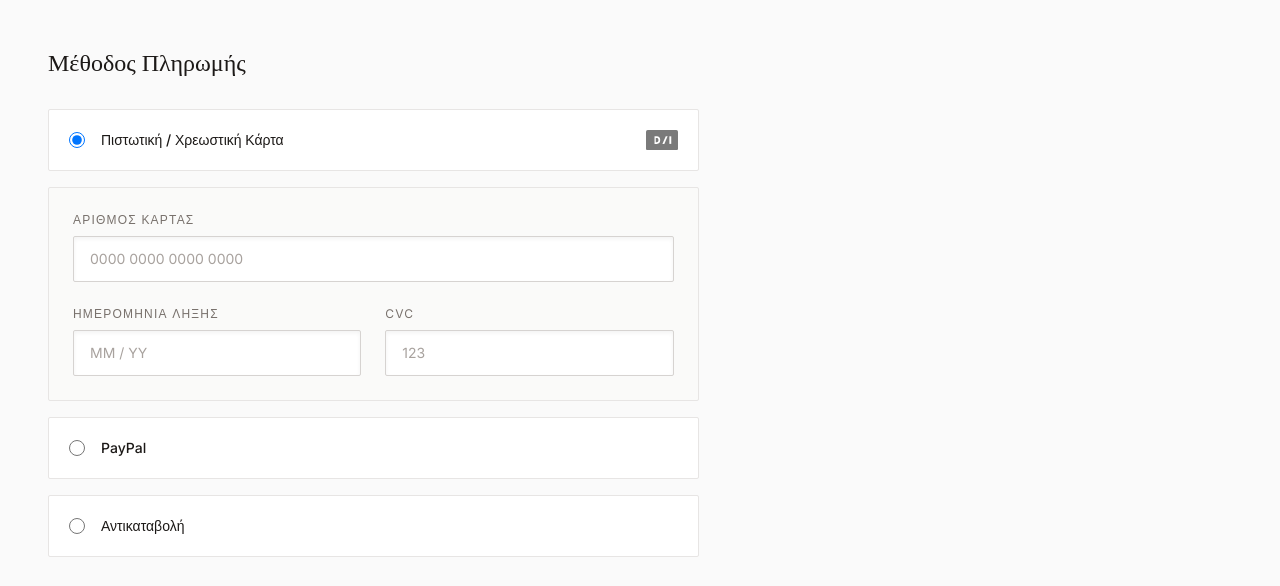
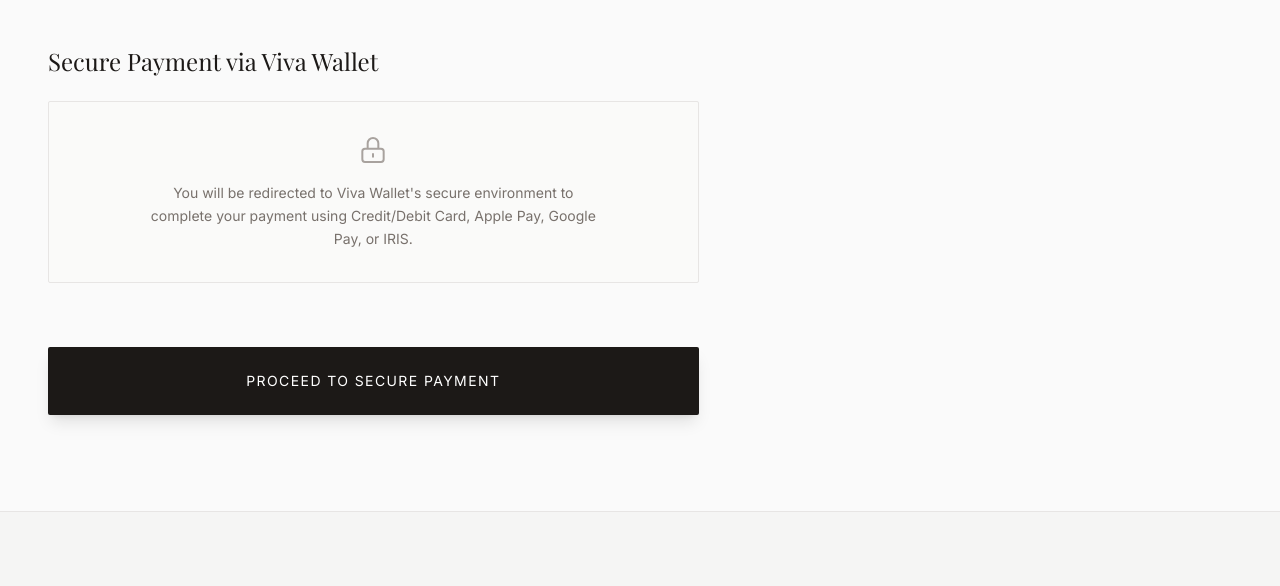
Before and after one commit to scarlxrd1/E-commerce, a plain HTML site: page public/checkout.html in a window 1280 px wide. Shown: the part 918-1504 px from the top of the page. Drawn offline with nearby package versions, Linux system fonts and the light colour scheme; no server answers; a web font is replaced by a local one.

Commit message:
Update payment section and button text

```diff
--- a/public/checkout.html
+++ b/public/checkout.html
@@ -120,59 +120,20 @@
                         </div>
                     </section>
 
-                    <!-- Payment Section -->
+                    <!-- Secure Payment Info Section -->
                     <section>
-                        <h2 data-i18n="checkout.payment_method" class="font-serif text-2xl text-stone-900 mb-8">Payment Method</h2>
-
-                        <div class="flex flex-col gap-4">
-                            <!-- Credit Card Option -->
-                            <label class="flex items-center justify-between p-5 border border-stone-200 rounded-sm cursor-pointer hover:border-stone-400 transition-colors bg-white">
-                                <div class="flex items-center gap-4">
-                                    <input type="radio" name="payment-method" value="credit-card" checked class="w-4 h-4 text-stone-900 bg-stone-100 border-stone-300 focus:ring-stone-900 focus:ring-2">
-                                    <span data-i18n="checkout.credit_card" class="font-sans text-sm font-medium text-stone-900">Credit / Debit Card</span>
-                                </div>
-                                <div class="flex gap-2">
-                                    <svg class="w-8 h-auto opacity-60" viewBox="0 0 38 24" fill="none"><rect width="38" height="24" rx="2" fill="#222222"/><path d="M12.9375 16.5H10.125V7.5H12.9375C15.225 7.5 16.875 8.85 16.875 12C16.875 15.15 15.225 16.5 12.9375 16.5ZM12.5625 9.375H11.625V14.625H12.5625C13.875 14.625 14.8125 13.875 14.8125 12C14.8125 10.125 13.875 9.375 12.5625 9.375Z" fill="white"/><path d="M21.75 16.5H19.5L23.4375 7.5H25.6875L21.75 16.5Z" fill="white"/><path d="M30 16.5H27.75V7.5H30V16.5Z" fill="white"/></svg>
-                                </div>
-                            </label>
-
-                            <!-- Credit Card Details Placeholder (Revealed if CC selected) -->
-                            <div id="cc-details" class="bg-stone-50 border border-stone-200 p-6 rounded-sm grid grid-cols-2 gap-6 transition-all duration-300">
-                                <div class="col-span-2">
-                                    <label data-i18n="checkout.labels.card_number" class="block font-sans text-xs tracking-widest uppercase text-stone-500 mb-2">Card Number</label>
-                                    <input type="text" placeholder="0000 0000 0000 0000" class="w-full bg-white border border-stone-300 py-3 px-4 font-sans text-sm text-stone-900 placeholder-stone-400 focus:outline-none focus:border-stone-900 transition-colors rounded-sm shadow-inner">
-                                </div>
-                                <div>
-                                    <label data-i18n="checkout.labels.expiry_date" class="block font-sans text-xs tracking-widest uppercase text-stone-500 mb-2">Expiry Date</label>
-                                    <input type="text" placeholder="MM / YY" class="w-full bg-white border border-stone-300 py-3 px-4 font-sans text-sm text-stone-900 placeholder-stone-400 focus:outline-none focus:border-stone-900 transition-colors rounded-sm shadow-inner">
-                                </div>
-                                <div>
-                                    <label data-i18n="checkout.labels.cvc" class="block font-sans text-xs tracking-widest uppercase text-stone-500 mb-2">CVC</label>
-                                    <input type="text" placeholder="123" class="w-full bg-white border border-stone-300 py-3 px-4 font-sans text-sm text-stone-900 placeholder-stone-400 focus:outline-none focus:border-stone-900 transition-colors rounded-sm shadow-inner">
-                                </div>
-                            </div>
-
-                            <!-- PayPal Option -->
-                            <label class="flex items-center justify-between p-5 border border-stone-200 rounded-sm cursor-pointer hover:border-stone-400 transition-colors bg-white">
-                                <div class="flex items-center gap-4">
-                                    <input type="radio" name="payment-method" value="paypal" class="w-4 h-4 text-stone-900 bg-stone-100 border-stone-300 focus:ring-stone-900 focus:ring-2">
-                                    <span data-i18n="checkout.paypal" class="font-sans text-sm font-medium text-stone-900">PayPal</span>
-                                </div>
-                            </label>
-
-                            <!-- COD Option -->
-                            <label class="flex items-center justify-between p-5 border border-stone-200 rounded-sm cursor-pointer hover:border-stone-400 transition-colors bg-white">
-                                <div class="flex items-center gap-4">
-                                    <input type="radio" name="payment-method" value="cod" class="w-4 h-4 text-stone-900 bg-stone-100 border-stone-300 focus:ring-stone-900 focus:ring-2">
-                                    <span data-i18n="checkout.cod" class="font-sans text-sm font-medium text-stone-900">Cash on Delivery</span>
-                                </div>
-                            </label>
+                        <h2 data-i18n="checkout.secure_payment_title" class="font-serif text-2xl text-stone-900 mb-6">Secure Payment via Viva Wallet</h2>
+                        <div class="bg-stone-50 border border-stone-200 p-6 md:p-8 rounded-sm flex flex-col items-center text-center gap-4">
+                            <svg class="w-8 h-8 text-stone-400" fill="none" stroke="currentColor" viewBox="0 0 24 24"><path stroke-linecap="round" stroke-linejoin="round" stroke-width="1.5" d="M12 15v2m-6 4h12a2 2 0 002-2v-6a2 2 0 00-2-2H6a2 2 0 00-2 2v6a2 2 0 002 2zm10-10V7a4 4 0 00-8 0v4h8z"></path></svg>
+                            <p data-i18n="checkout.secure_payment_desc" class="font-sans text-sm text-stone-500 leading-relaxed max-w-md">
+                                You will be redirected to Viva Wallet's secure environment to complete your payment using Credit/Debit Card, Apple Pay, Google Pay, or IRIS.
+                            </p>
                         </div>
                     </section>
 
                     <!-- Submit Button -->
-                    <button data-i18n="checkout.complete_order" type="submit" class="w-full bg-stone-900 text-white font-sans text-sm tracking-widest uppercase py-6 rounded-sm hover:bg-stone-800 transition-colors shadow-lg mt-4">
-                        Complete Order
+                    <button data-i18n="checkout.proceed_payment_btn" type="submit" class="w-full bg-stone-900 text-white font-sans text-sm tracking-widest uppercase py-6 rounded-sm hover:bg-stone-800 transition-colors shadow-lg mt-4">
+                        Proceed to Secure Payment
                     </button>
                 </form>
             </div>
```
